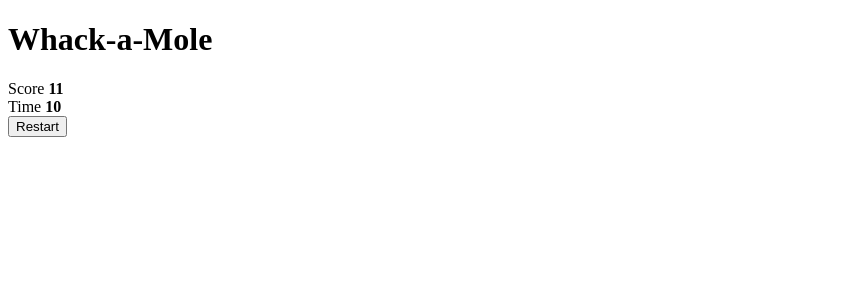
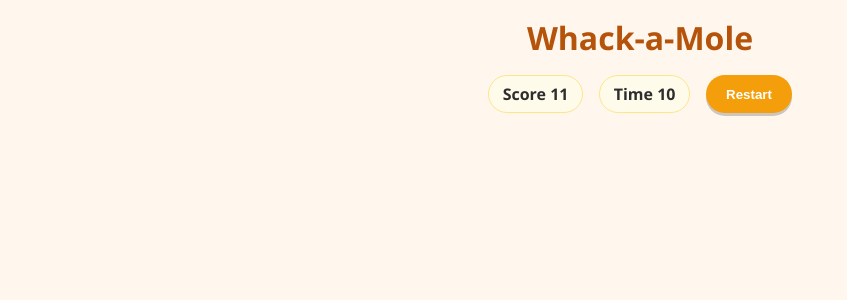
Before and after one commit to brixtongrey/whack-a-mole, a React (Vite) app: page / in a window 1280 px wide. Shown: the top 300 px of the page, without its empty margins (0-847 px from the left). Built offline with nearby package versions, Linux system fonts and the light colour scheme.

Commit message:
feat: insterted CSS styling

```diff
--- a/src/index.css
+++ b/src/index.css
@@ -6,3 +6,118 @@
 .mole {
   background-image: url("/mole.png");
 }
+
+* {
+  margin: 0;
+  padding: 0;
+  box-sizing: border-box;
+}
+
+body {
+  font-family: "Segoe UI", Tahoma, sans-serif;
+  background: #fff7ed;
+  color: #2d2d2d;
+  text-align: center;
+  padding: 1rem;
+}
+
+h1 {
+  margin-bottom: 1rem;
+  color: #b45309;
+}
+
+/* Buttons */
+button {
+  padding: 0.5rem 1.25rem;
+  border: none;
+  border-radius: 999px;
+  background: #f59e0b;
+  color: white;
+  font-weight: 600;
+  box-shadow: 0 3px 0 rgba(0, 0, 0, 0.2);
+  transition: transform 0.1s ease, background 0.15s ease;
+}
+button:hover {
+  background: #d97706;
+  cursor: pointer;
+  transform: translateY(-1px);
+}
+button:active {
+  transform: translateY(1px);
+}
+
+.scoreboard {
+  display: flex;
+  justify-content: center;
+  gap: 1rem;
+  margin-bottom: 1rem;
+}
+.scoreboard p {
+  background: #fffbeb; /* pale yellow card */
+  border: 1px solid #fde68a;
+  border-radius: 8px;
+  padding: 0.5rem 0.75rem;
+  font-weight: 500;
+  min-width: 5ch;
+}
+
+/* Field Layout */
+.field {
+  list-style: none;
+  display: grid;
+  grid-template-columns: repeat(3, 80px);
+  grid-auto-rows: 80px;
+  gap: 0.75rem;
+  justify-content: center;
+  margin: 0 auto;
+}
+
+/* Burrows */
+.burrow {
+  background: radial-gradient(circle at 50% 65%, #a16207 0%, #713f12 70%);
+  border-radius: 50%;
+  box-shadow: inset 0 4px 10px rgba(0, 0, 0, 0.6);
+  transition: transform 0.15s ease;
+}
+
+/* Bunny */
+.burrow.bunny {
+  background: url("/bunny.png") no-repeat center / 60%,
+    radial-gradient(circle at 50% 65%, #a16207 0%, #713f12 70%);
+  cursor: pointer;
+  transform: scale(1.05);
+}
+.burrow.bunny:hover {
+  transform: scale(1.15);
+}
+
+.chip {
+  background: #fffbeb;
+  border: 1px solid #fde68a;
+  border-radius: 999px;
+  padding: 0.45rem 0.85rem;
+  font-weight: 600;
+  min-width: 6ch;
+}
+
+.scoreboard {
+  flex-wrap: wrap;
+}
+
+/* timer bar container */
+.timer {
+  width: min(420px, 90%);
+  height: 8px;
+  background: #fde68a;
+  border: 1px solid #fcd34d;
+  border-radius: 999px;
+  overflow: hidden;
+  margin: 0.5rem auto 0;
+}
+
+/* the filling part */
+.timer-fill {
+  height: 100%;
+  background: linear-gradient(90deg, #f59e0b, #d97706);
+  transition: width 0.2s linear;
+}
```
